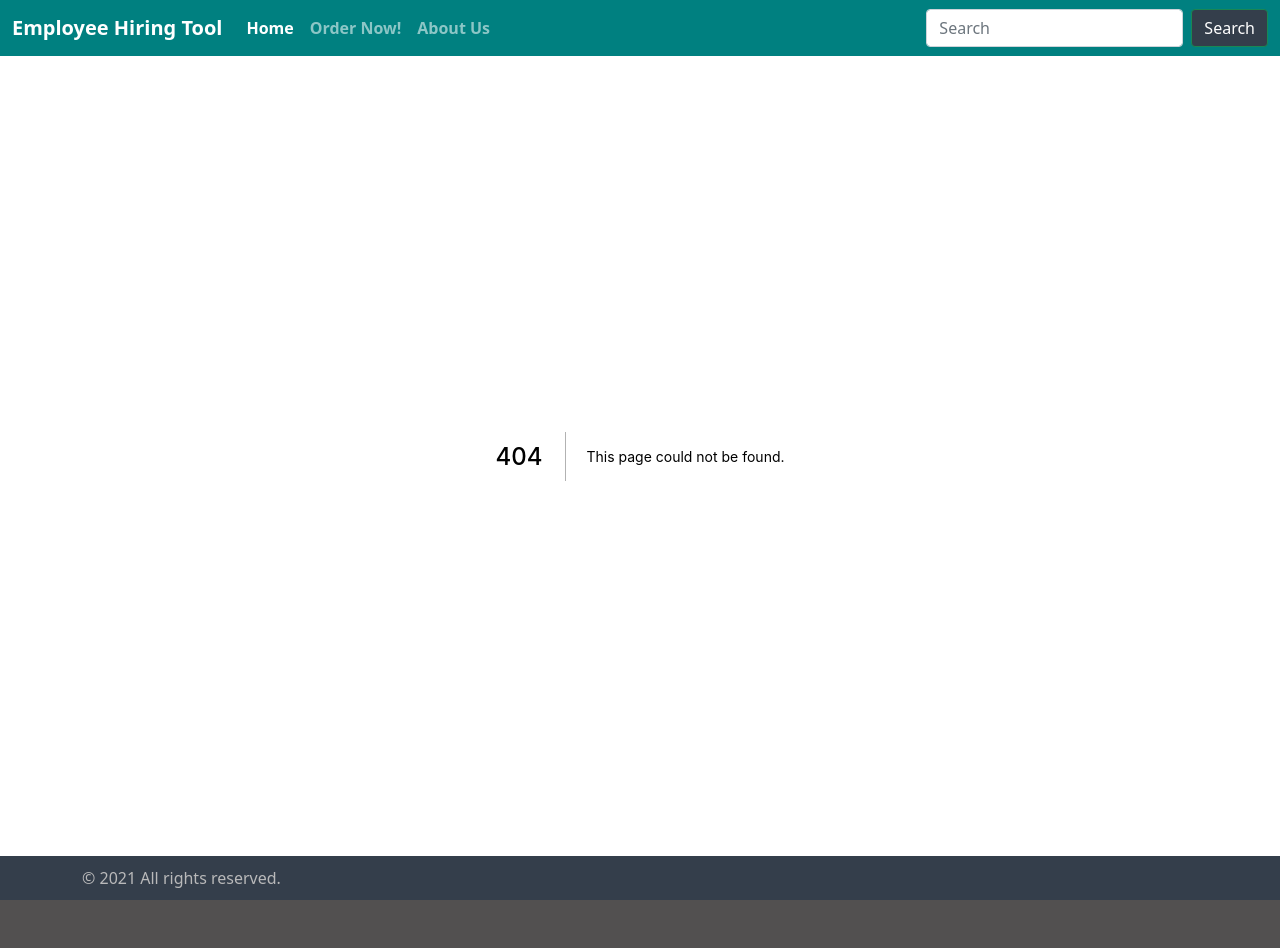
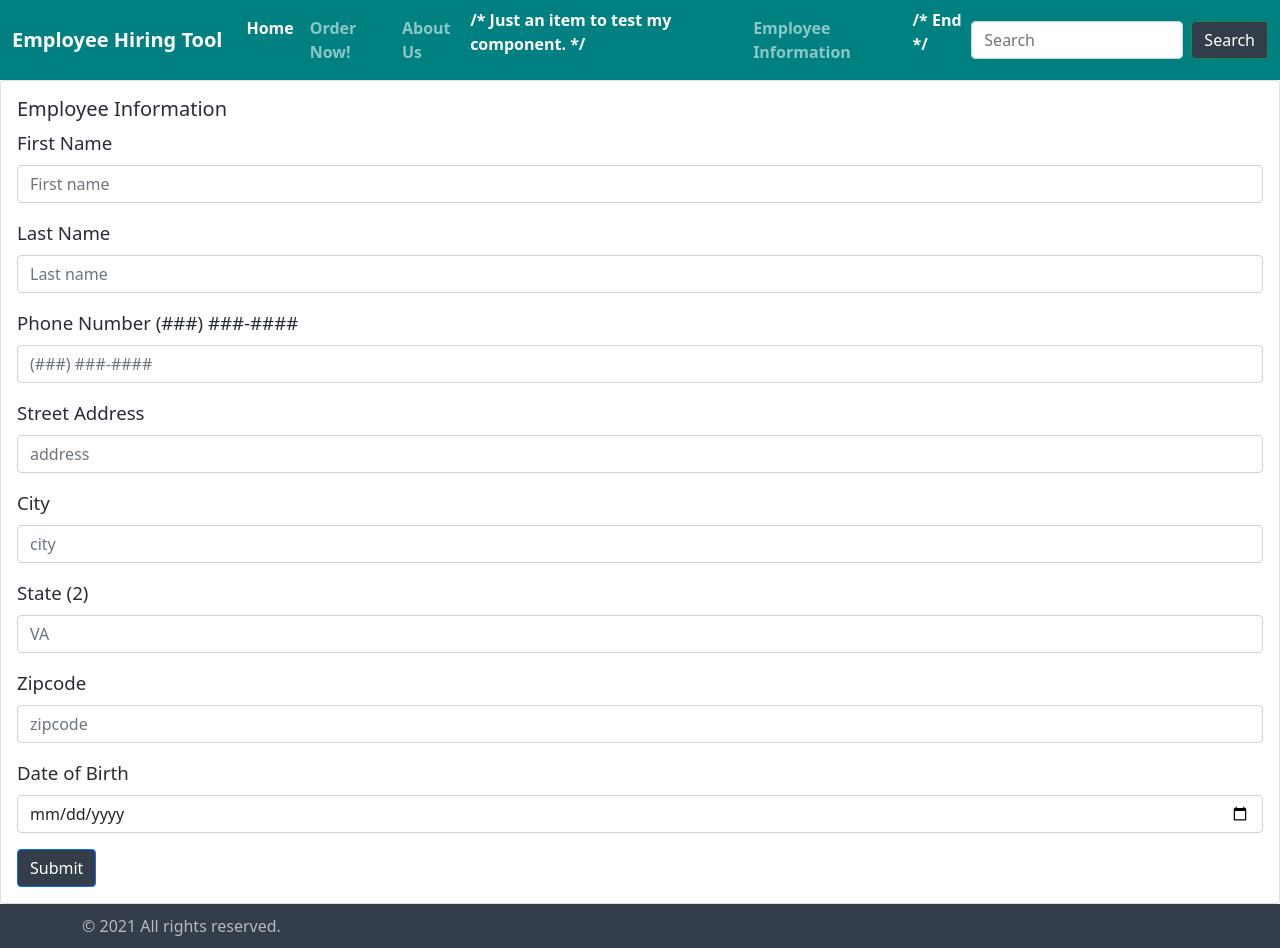
Before and after one commit to RVTR-StagingRemote/Staging-Project-Front-End, a Next.js app: page /jeffrey/EmployeeInformation in a window 1280 px wide. Before the commit this address had no page. Before the commit the page ends 900 px from the top, so only its background shows below. Built offline with nearby package versions, Linux system fonts and the light colour scheme.

Commit message:
Page should be selectable

```diff
--- a/src/components/UI/layout/Navbar.tsx
+++ b/src/components/UI/layout/Navbar.tsx
@@ -36,6 +36,13 @@ const Navbar: React.FunctionComponent = () => {
                 <a className="nav-link">About Us</a>
               </Link>
             </li>
+            /* Just an item to test my component. */
+            <li className="nav-item">
+              <Link href="/jeffrey/EmployeeInformation">
+                <a className="nav-link">Employee Information</a>
+              </Link>
+            </li>
+            /* End */
           </ul>
           <form className="d-flex">
             <input
--- a/src/components/profile/EmployeeInformation.tsx
+++ b/src/components/profile/EmployeeInformation.tsx
@@ -19,7 +19,7 @@ const EmployeeInformation = (props: Props) => {
             <Form.Control type="text" placeholder="Last name" />
           </Form.Group>
           <Form.Group className="mb-3" controlId="formPhoneNumber">
-            <Form.Label>Phone Number</Form.Label>
+            <Form.Label>Phone Number (###) ###-####</Form.Label>
             <Form.Control type="tel" pattern="\([0-9]{3}\) [0-9]{3}-[0-9]{4}" placeholder="(###) ###-####" />
           </Form.Group>
           <Form.Group className="mb-3" controlId="formStreetAddress">
@@ -31,7 +31,7 @@ const EmployeeInformation = (props: Props) => {
             <Form.Control type="text" placeholder="city" />
           </Form.Group>
           <Form.Group className="mb-3" controlId="formState">
-            <Form.Label>State</Form.Label>
+            <Form.Label>State (2)</Form.Label>
             <Form.Control type="text" pattern="[A-Z]{2}" placeholder="VA" />
           </Form.Group>
           <Form.Group className="mb-3" controlId="formZipcode">
--- /dev/null
+++ b/src/pages/jeffrey/EmployeeInformation.tsx
@@ -0,0 +1,14 @@
+import { NextPage } from "next";
+import EmployeeInformation from "../../components/profile/EmployeeInformation";
+
+import orderFormStyles from "../../styles/orders/OrderForm.module.scss";
+
+const OrderCoursePage: NextPage = () => {
+  return (
+    <div className="order-form-container">
+      <EmployeeInformation />
+    </div>
+  );
+};
+
+export default OrderCoursePage;
```
